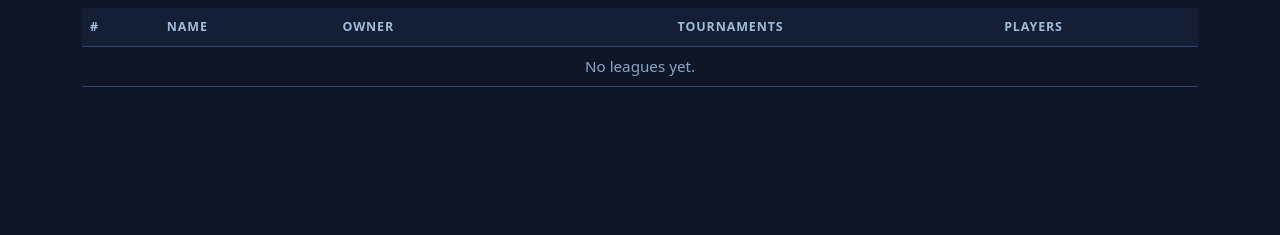
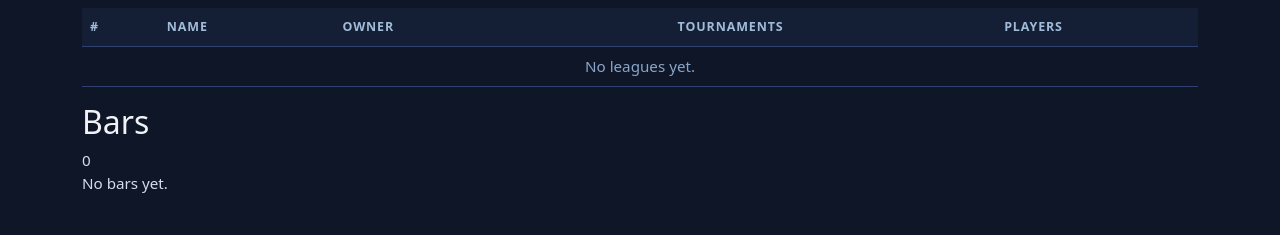
Before and after one commit to metachungoid/tourneytracker, a Flask app: page /admin in a window 1280 px wide. Shown: the part 1229-1464 px from the top of the page. Before the commit the page ends 1316 px from the top, so only its background shows below. Run offline with Flask 3, Linux system fonts and the light colour scheme; a user stored in the database is signed in.

Commit message:
admin: list bars on the admin panel
Co-Authored-By: Claude Sonnet 4.6 <noreply@anthropic.com>

```diff
--- a/routes/admin.py
+++ b/routes/admin.py
@@ -20,6 +20,7 @@ def admin_required(f):
 @bp.route('/admin')
 @admin_required
 def admin_panel():
+    from models import Bar
     admins = Admin.query.order_by(Admin.username).all()
     stats = {
         'tournaments': Tournament.query.count(),
@@ -29,12 +30,15 @@ def admin_panel():
         'open': Tournament.query.filter_by(status='open').count(),
         'in_progress': Tournament.query.filter_by(status='bracket').count(),
         'leagues': League.query.count(),
+        'bars': Bar.query.count(),
     }
     tournaments = Tournament.query.order_by(Tournament.id.desc()).all()
     players = PlayerProfile.query.order_by(PlayerProfile.first_name, PlayerProfile.last_name).all()
     leagues = League.query.order_by(League.name).all()
+    bars = Bar.query.order_by(Bar.name).all()
     return render_template('admin.html', admins=admins, stats=stats,
-                           tournaments=tournaments, players=players, leagues=leagues)
+                           tournaments=tournaments, players=players,
+                           leagues=leagues, bars=bars)
 
 
 @bp.route('/admin/add_user', methods=['POST'])
--- a/templates/admin.html
+++ b/templates/admin.html
@@ -363,4 +363,26 @@
   </table>
 </div>
 
+<!-- ═══ Bars DB ═══ -->
+<section class="admin-block">
+  <div class="section-head">
+    <h2 class="section-head__title">Bars</h2>
+    <span class="section-head__count">{{ bars|length }}</span>
+  </div>
+  {% if bars %}
+    <ul class="sponsors-list">
+      {% for b in bars %}
+        <li>
+          <a href="{{ url_for('bars.bar_dashboard', bid=b.id) }}">{{ b.name }}</a>
+          {% set primary = b.memberships|selectattr('is_primary')|first %}
+          {% if primary %}<span class="muted">{{ primary.user.username }}</span>{% endif %}
+          <span class="muted">· {{ b.sponsorships|length }} league(s)</span>
+        </li>
+      {% endfor %}
+    </ul>
+  {% else %}
+    <p class="muted">No bars yet.</p>
+  {% endif %}
+</section>
+
 {% endblock %}
```
Also changed, not shown: tests/test_sponsor_routes.py (+14 -0 lines).
